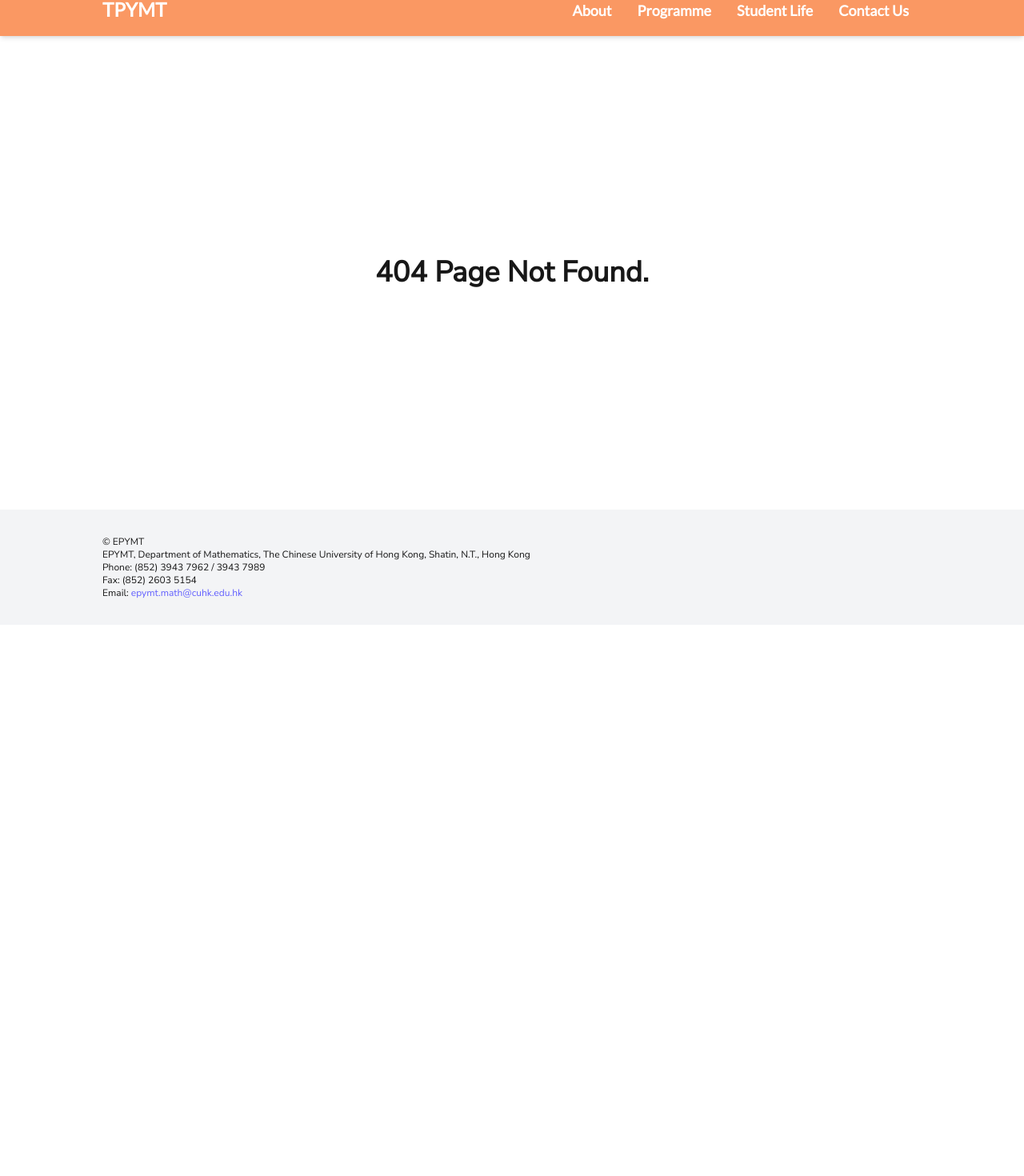
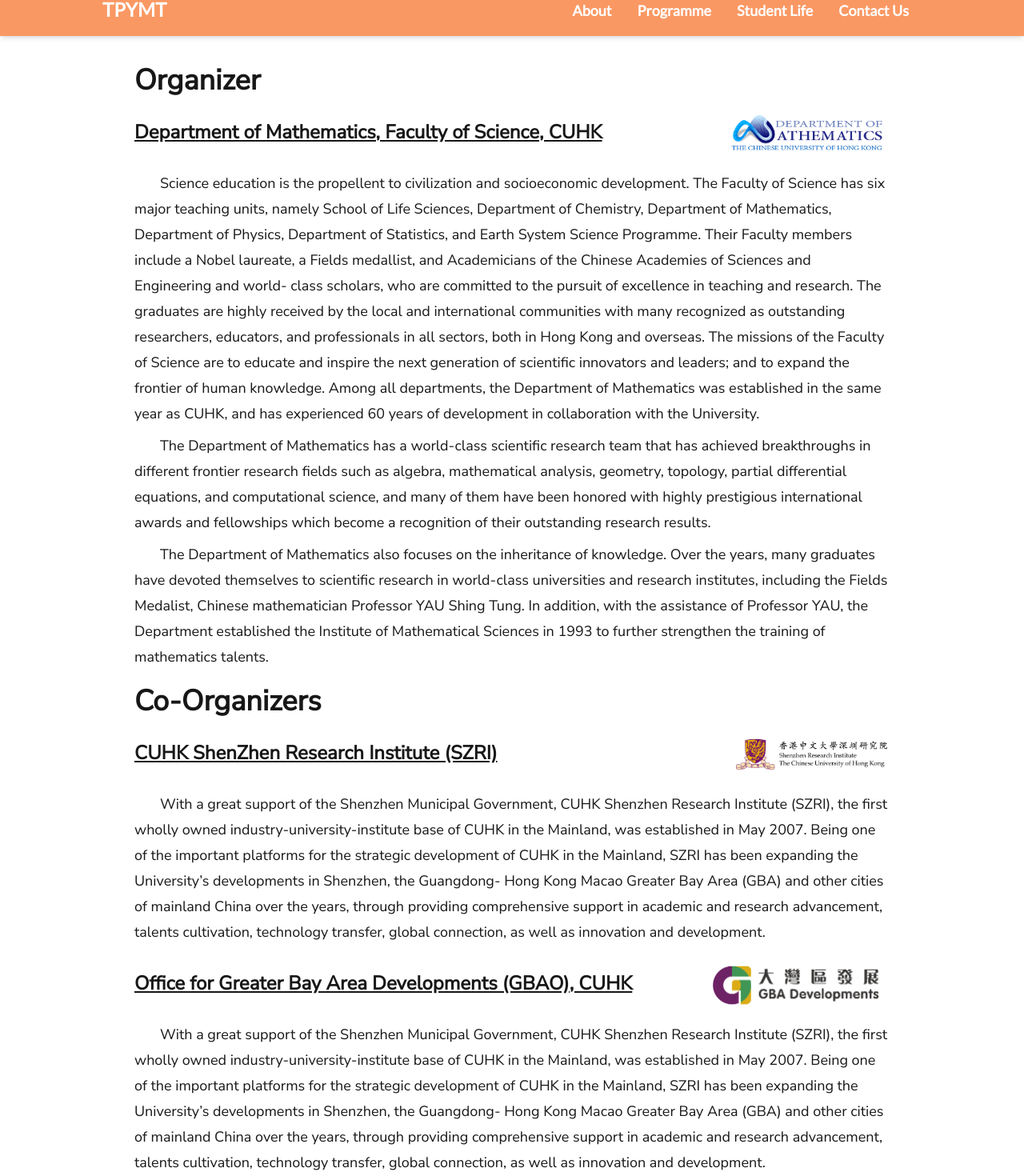
Before and after one commit to aymichael/tpymt, a Next.js app: page /organizers in a window 1280 px wide. Before the commit this address had no page. Shown: the part 19-1489 px from the top of the page at 80% size. Before the commit the page ends 800 px from the top, so only its background shows below. Built offline with nearby package versions, Linux system fonts and the light colour scheme.

Commit message:
finish organizer page and r

```diff
--- /dev/null
+++ b/app/organizers/page.js
@@ -0,0 +1,56 @@
+
+import Image from 'next/image';
+
+export default function OrganizersPage() {
+    return (
+        <div>
+            <h1 className="text-4xl/8 font-bold mb-4">Organizer</h1>
+            <div className="mb-4 flex md:flex-row flex-col justify-between items-center">
+                <h2 className="text-xl/8 md:text-2xl/8 font-bold underline md:text-left text-center">Department of Mathematics, Faculty of Science, CUHK</h2>
+                <Image
+                    src="/department.png"
+                    alt="Department of Mathematics, CUHK"
+                    width={323}
+                    height={100}
+                    className="h-16 w-auto bg-white"
+                />
+            </div>
+            <p className="mb-2 indent-8 text-base md:text-lg/8">
+                Science education is the propellent to civilization and socioeconomic development. The Faculty of Science has six major teaching units, namely School of Life Sciences, Department of Chemistry, Department of Mathematics, Department of Physics, Department of Statistics, and Earth System Science Programme. Their Faculty members include a Nobel laureate, a Fields medallist, and Academicians of the Chinese Academies of Sciences and Engineering and world- class scholars, who are committed to the pursuit of excellence in teaching and research. The graduates are highly received by the local and international communities with many recognized as outstanding researchers, educators, and professionals in all sectors, both in Hong Kong and overseas. The missions of the Faculty of Science are to educate and inspire the next generation of scientific innovators and leaders; and to expand the frontier of human knowledge. Among all departments, the Department of Mathematics was established in the same year as CUHK, and has experienced 60 years of development in collaboration with the University.
+            </p>
+            <p className="mb-2 indent-8 text-base md:text-lg/8">
+                The Department of Mathematics has a world-class scientific research team that has achieved breakthroughs in different frontier research fields such as algebra, mathematical analysis, geometry, topology, partial differential equations, and computational science, and many of them have been honored with highly prestigious international awards and fellowships which become a recognition of their outstanding research results.
+            </p>
+            <p className="mb-6 indent-8 text-base md:text-lg/8">
+                The Department of Mathematics also focuses on the inheritance of knowledge. Over the years, many graduates have devoted themselves to scientific research in world-class universities and research institutes, including the Fields Medalist, Chinese mathematician Professor YAU Shing Tung. In addition, with the assistance of Professor YAU, the Department established the Institute of Mathematical Sciences in 1993 to further strengthen the training of mathematics talents.
+            </p>
+            <h1 className="text-4xl/8 font-bold mb-4">Co-Organizers</h1>
+            <div className="mb-4 flex md:flex-row flex-col justify-between items-center">
+                <h2 className="text-xl/8 md:text-2xl/8 font-bold underline md:text-left text-center">CUHK ShenZhen Research Institute (SZRI)</h2>
+                <Image
+                    src="/research.png"
+                    alt="CUHK Shenzhen Research Institute"
+                    width={2221}
+                    height={710}
+                    className="h-16 w-auto bg-white"
+                />
+            </div>
+            <p className="mb-4 indent-8 text-base md:text-lg/8">
+                With a great support of the Shenzhen Municipal Government, CUHK Shenzhen Research Institute (SZRI), the first wholly owned industry-university-institute base of CUHK in the Mainland, was established in May 2007. Being one of the important platforms for the strategic development of CUHK in the Mainland, SZRI has been expanding the University’s developments in Shenzhen, the Guangdong- Hong Kong Macao Greater Bay Area (GBA) and other cities of mainland China over the years, through providing comprehensive support in academic and research advancement, talents cultivation, technology transfer, global connection, as well as innovation and development.
+            </p>
+            <div className="mb-4 flex md:flex-row flex-col justify-between items-center">
+                <h2 className="text-xl/8 md:text-2xl/8 font-bold underline md:text-left text-center">Office for Greater Bay Area Developments (GBAO), CUHK</h2>
+                <Image
+                    src="/GBAoffice.png"
+                    alt="Office for Greater Bay Area Developments, CUHK"
+                    width={3624}
+                    height={1027}
+                    className="h-16 w-auto bg-white"
+                />
+            </div>
+            <p className="mb-2 indent-8 text-base md:text-lg/8">
+                With a great support of the Shenzhen Municipal Government, CUHK Shenzhen Research Institute (SZRI), the first wholly owned industry-university-institute base of CUHK in the Mainland, was established in May 2007. Being one of the important platforms for the strategic development of CUHK in the Mainland, SZRI has been expanding the University’s developments in Shenzhen, the Guangdong- Hong Kong Macao Greater Bay Area (GBA) and other cities of mainland China over the years, through providing comprehensive support in academic and research advancement, talents cultivation, technology transfer, global connection, as well as innovation and development.
+            </p>
+        </div>
+    );
+}
```
